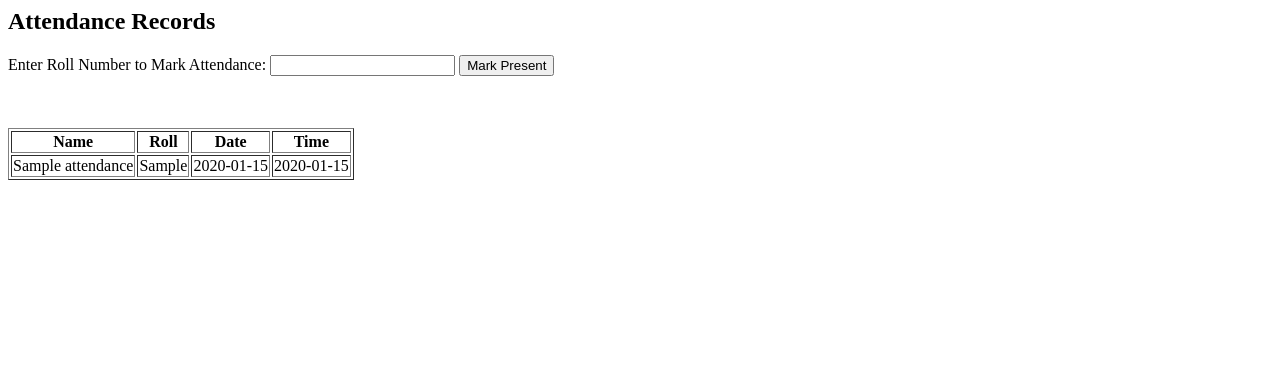
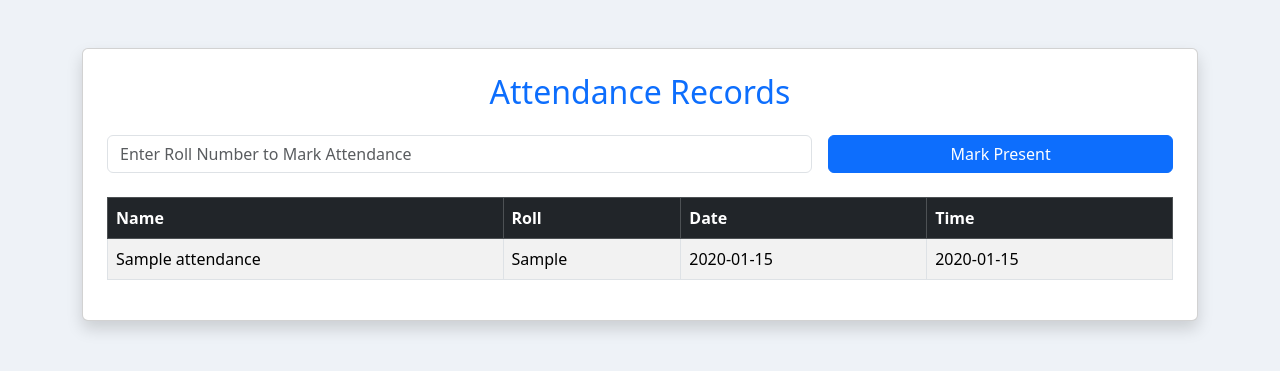
Before and after one commit to yakhoobshaikali-svg/face-attendance-system, a Flask app: page /attendance in a window 1280 px wide. Shown: the top 371 px of the page. Run offline with Flask 3, Linux system fonts and the light colour scheme; tables that the repository leaves empty hold one stand-in row (values such as "Sample post").

Commit message:
Enhance attendance.html with Bootstrap styling

```diff
--- a/templates/attendance.html
+++ b/templates/attendance.html
@@ -1,21 +1,37 @@
-<h2>Attendance Records</h2>
+<!DOCTYPE html>
+<html>
+<head>
+    <title>Attendance Records</title>
+    <link href="https://cdn.jsdelivr.net/npm/bootstrap@5.3.2/dist/css/bootstrap.min.css" rel="stylesheet">
+</head>
 
-<form method="POST" action="/mark">
-    Enter Roll Number to Mark Attendance:
-    <input type="text" name="roll" required>
-    <button type="submit">Mark Present</button>
+<body style="background-color:#eef2f7;">
+
+<div class="container mt-5">
+    <div class="card shadow p-4">
+
+        <h2 class="text-center text-primary mb-4">Attendance Records</h2>
+
+        <form method="POST" action="/mark" class="row g-3 mb-4">
+            <div class="col-md-8">
+                <input type="text" name="roll" class="form-control"
+                       placeholder="Enter Roll Number to Mark Attendance" required>
+            </div>
+            <div class="col-md-4">
+                <button type="submit" class="btn btn-primary w-100">Mark Present</button>
+            </div>
         </form>
 
-<br><br>
-
-<table border="1">
+        <table class="table table-bordered table-striped">
+            <thead class="table-dark">
                 <tr>
                     <th>Name</th>
                     <th>Roll</th>
                     <th>Date</th>
                     <th>Time</th>
                 </tr>
-
+            </thead>
+            <tbody>
                 {% for row in records %}
                 <tr>
                     <td>{{ row[0] }}</td>
@@ -24,4 +40,11 @@
                     <td>{{ row[3] }}</td>
                 </tr>
                 {% endfor %}
+            </tbody>
         </table>
+
+    </div>
+</div>
+
+</body>
+</html>
```
Lines whose indentation alone changed are shown as unchanged.
